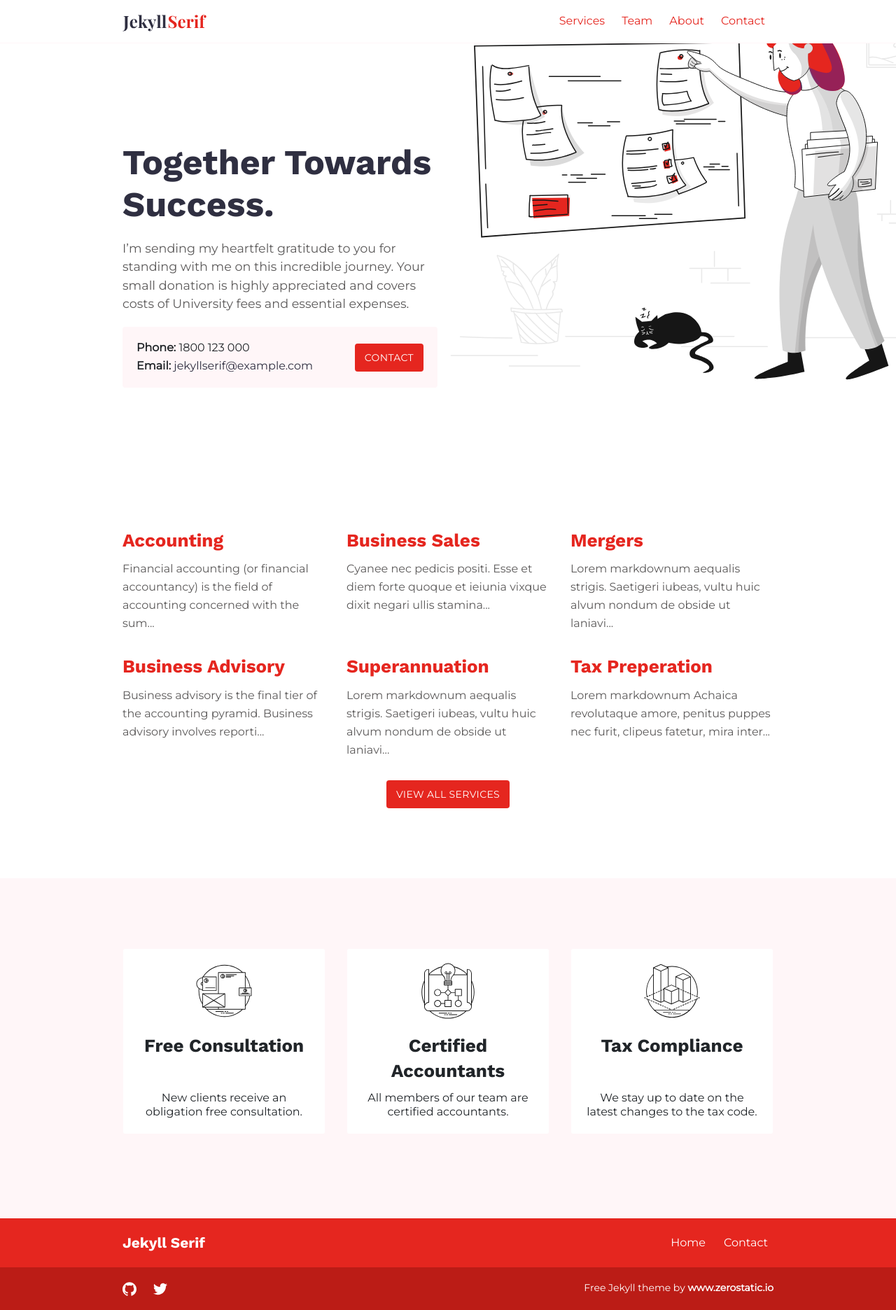
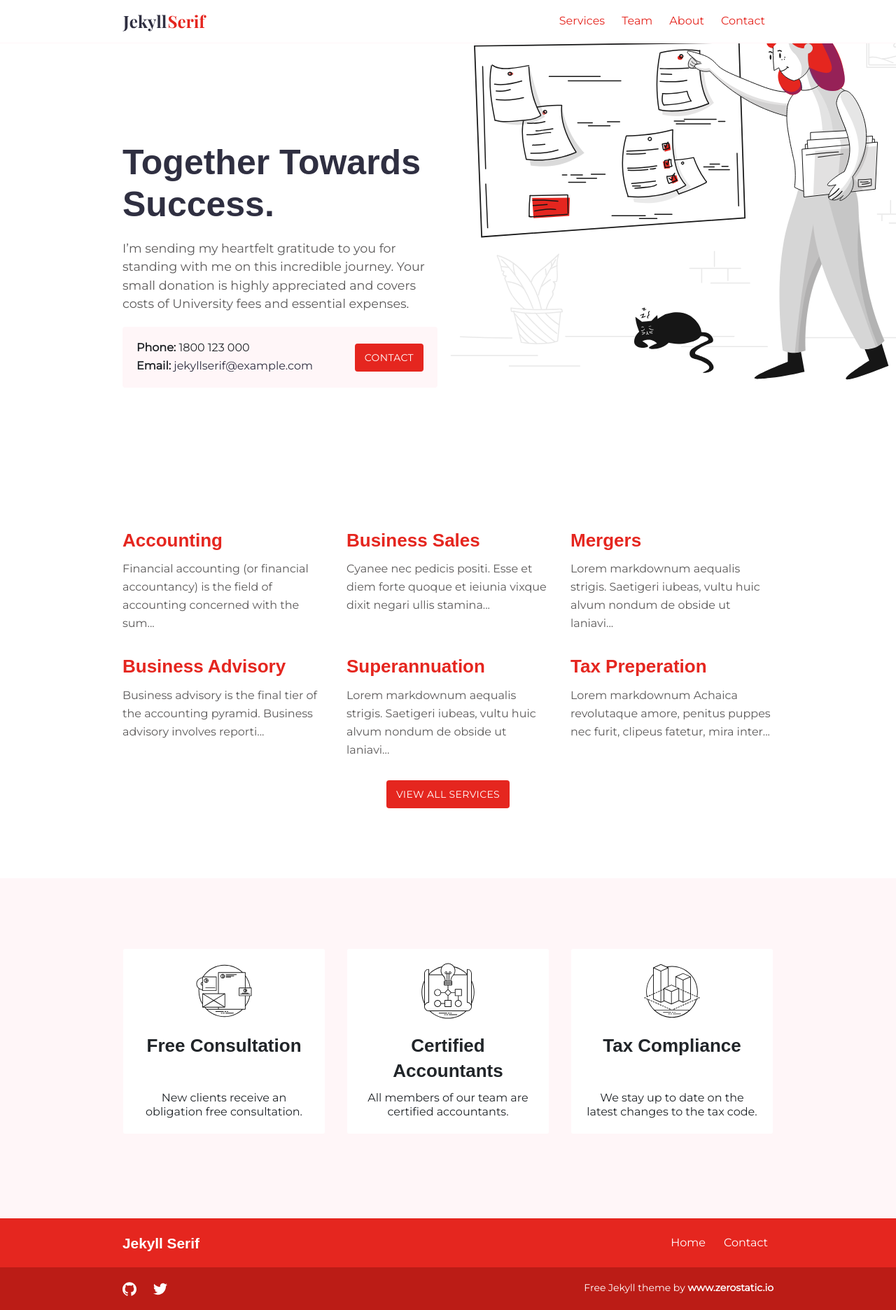
Before and after one commit to spmwtech/SPMWtech, a Jekyll site: the page built from index.md, in a window 1280 px wide. Shown: the whole page at 70% size. Built offline with Jekyll 4.4.1, drawn with Linux system fonts in a browser that asks for light colours.

Commit message:
Update default.html

```diff
--- a/_layouts/default.html
+++ b/_layouts/default.html
@@ -9,7 +9,7 @@
   <!-- Google Fonts CDN -->
   <link rel="preconnect" href="https://fonts.googleapis.com">
   <link rel="preconnect" href="https://fonts.gstatic.com" crossorigin>
-  <link href="https://fonts.googleapis.com/css2?family=Montserrat:ital@0;1&family=Work+Sans:ital,wght@0,700;1,700&display=swap" rel="stylesheet">
+  <link href="https://fonts.googleapis.com/css2?family=Bebas+Neue&family=Montserrat:ital@0;1&&display=swap" rel="stylesheet">
   <!-- Self host font -->
   <!-- <link rel="preload" href="{{ '/assets/fonts/Circular Std Font.woff2' | relative_url }}" as="font" type="font/woff2" crossorigin> -->
   <link href="{{ '/assets/css/style.css' | relative_url }}" rel="stylesheet">
```
